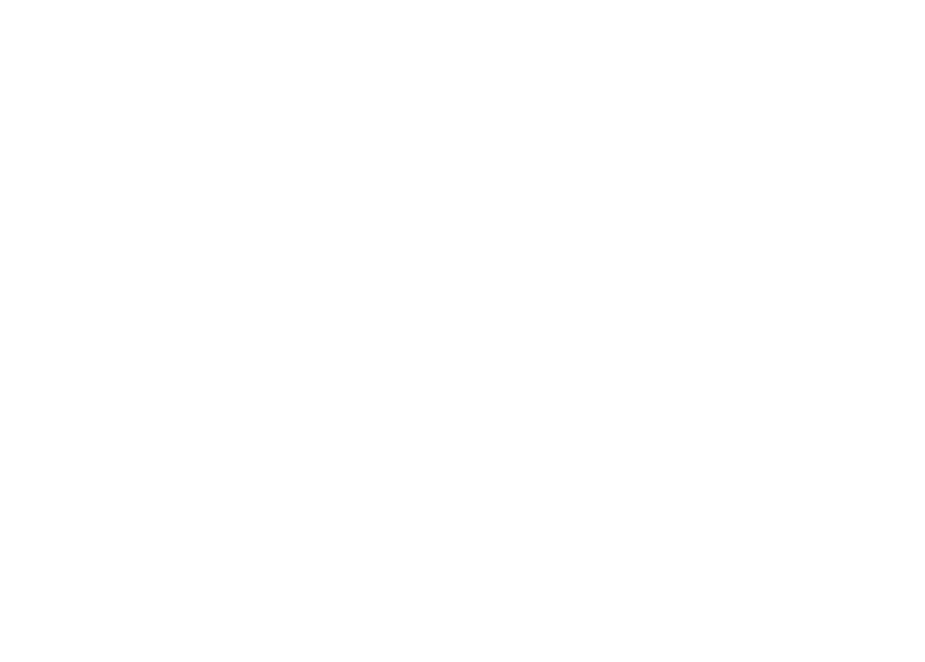
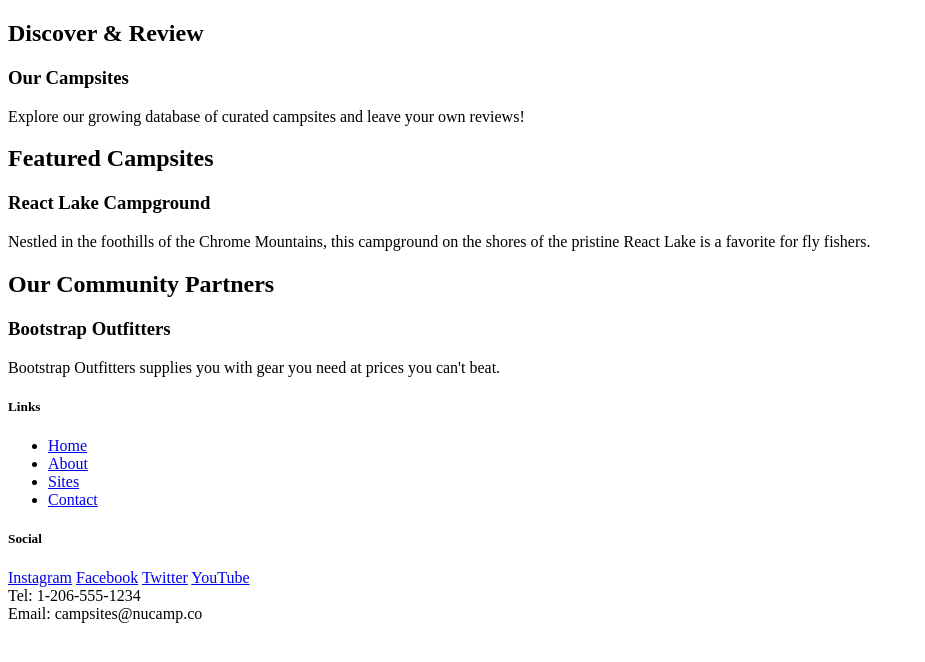
Before and after one commit to Ben-Brandaucode/BootstrapMongerComics, a website: page index.html in a window 1280 px wide. Shown: the whole page, without its empty margins (0-925 px from the left). Drawn offline with Linux system fonts and the light colour scheme.

```diff
--- a/index.html
+++ b/index.html
@@ -7,6 +7,45 @@
     <title>Monger Comics-Fun and excitement</title>
 </head>
 <body>
+    <div>
+        <h2>Discover & Review</h2>
+        <h3>Our Campsites</h3>
+        <p>Explore our growing database of curated campsites and leave your own reviews!</p>
+    </div>
 
+    <div>
+        <h2>Featured Campsites</h2>
+        <h3>React Lake Campground</h3>
+        <p>Nestled in the foothills of the Chrome Mountains, this campground on the shores of the pristine React Lake is a favorite for fly fishers.</p>
+    </div>
+
+    <div>
+        <h2>Our Community Partners</h2>
+        <h3>Bootstrap Outfitters</h3>
+        <p>Bootstrap Outfitters supplies you with gear you need at prices you can't beat.</p>
+    </div>
+
+    <footer>
+        <div>
+            <h5>Links</h5>
+            <ul>
+                <li><a href="#">Home</a></li>
+                <li><a href="#">About</a></li>
+                <li><a href="#">Sites</a></li>
+                <li><a href="#">Contact</a></li>
+            </ul>
+        </div>
+        <div>
+            <h5>Social</h5>
+            <a href="http://instagram.com/">Instagram</a>
+            <a href="http://facebook.com/">Facebook</a>
+            <a href="http://twitter.com/">Twitter</a>
+            <a href="http://youtube.com/">YouTube</a>
+        </div>
+        <div>
+            Tel: 1-206-555-1234<br />
+            Email: campsites@nucamp.co
+        </div>
+    </footer>
 </body>
 </html>
```
Also changed, not shown: package.json (added, +30 -0 lines), 3 other files.
